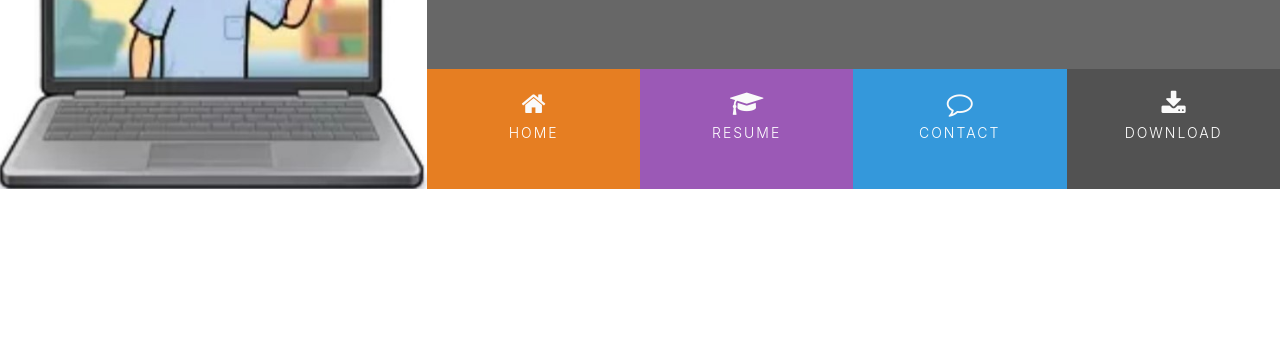
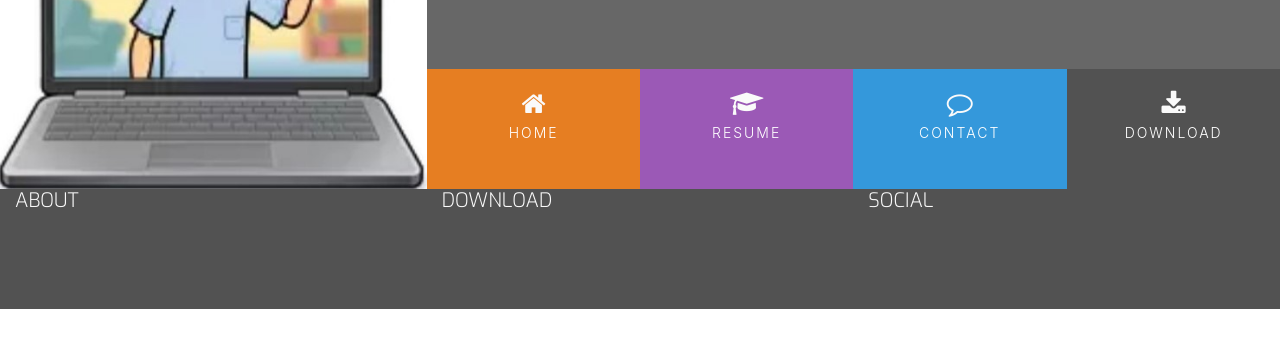
Before and after one commit to JamesMartin1998/Bootstrap-Resume, a plain HTML site: page index.html in a window 1280 px wide. Shown: the part 180-528 px from the top of the page. Drawn offline with nearby package versions, Linux system fonts and the light colour scheme.

Commit message:
add footer structure

```diff
--- a/assets/css/style.css
+++ b/assets/css/style.css
@@ -1,6 +1,6 @@
 @import url('https://fonts.googleapis.com/css?family=Roboto:100,200,300,400,500,600,700|Exo:100,200,300,400,500,600,700');
 
-/*--------------------------------------------Colors*/
+/*--------------------------------------------Colors */
 
 .bg-color-name-title {
     background-color: #676767;
@@ -22,7 +22,23 @@
     background-color: #525252;
 }
 
-/*--------------------------------------------Heading*/
+/*--------------------------------------------Special paddings/margins/text */
+
+h1,h2,h3,h4 {
+    margin: 0;
+}
+
+.uppercase {
+    text-transform: uppercase;
+}
+
+.general-sub {
+    font-family: 'Exo', sans-serif;
+    font-weight: 300;
+    color: #fafafa;
+}
+
+/*--------------------------------------------Heading */
 
 header {
     margin: 0;
@@ -114,3 +130,12 @@ header {
     background: rgba(0, 0, 0, 0.2);
     height: 120px;
 }
+
+/*--------------------------------------------Footer */
+
+footer {
+    background-color: #525252;
+    color: #fafafa;
+    min-height: 120px;
+    margin: 0;
+}
--- a/index.html
+++ b/index.html
@@ -45,8 +45,18 @@
     <section>
 
     </section>
-    <footer>
-
+    <footer class="container-fluid">
+        <div class="row">
+            <div class="col-sm-4">
+                <h5 class="uppercase general-sub">About</h5>
+            </div>
+            <div class="col-sm-4">
+                <h5 class="uppercase general-sub">Download</h5>
+            </div>
+            <div class="col-sm-4">
+                <h5 class="uppercase general-sub">Social</h5>
+            </div>
+        </div>
     </footer>
 </body>
 </html>
```
